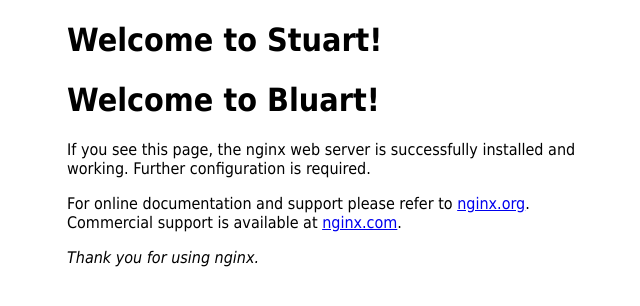
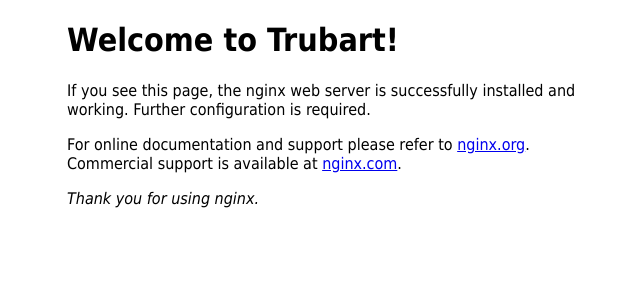
Before and after one commit to stthall/background-generator, a plain HTML site: page index.html in a window 1280 px wide. Shown: the whole page, without its empty margins (293-933 px from the left). Drawn offline with Linux system fonts and the light colour scheme.

Commit message:
Updated misspelled name

```diff
--- a/index.html
+++ b/index.html
@@ -11,8 +11,7 @@
 </style>
 </head>
 <body>
-<h1>Welcome to Stuart!</h1>
-<h1>Welcome to Bluart!</h1>
+<h1>Welcome to Trubart!</h1>
 <p>If you see this page, the nginx web server is successfully installed and
 working. Further configuration is required.</p>
 
```
